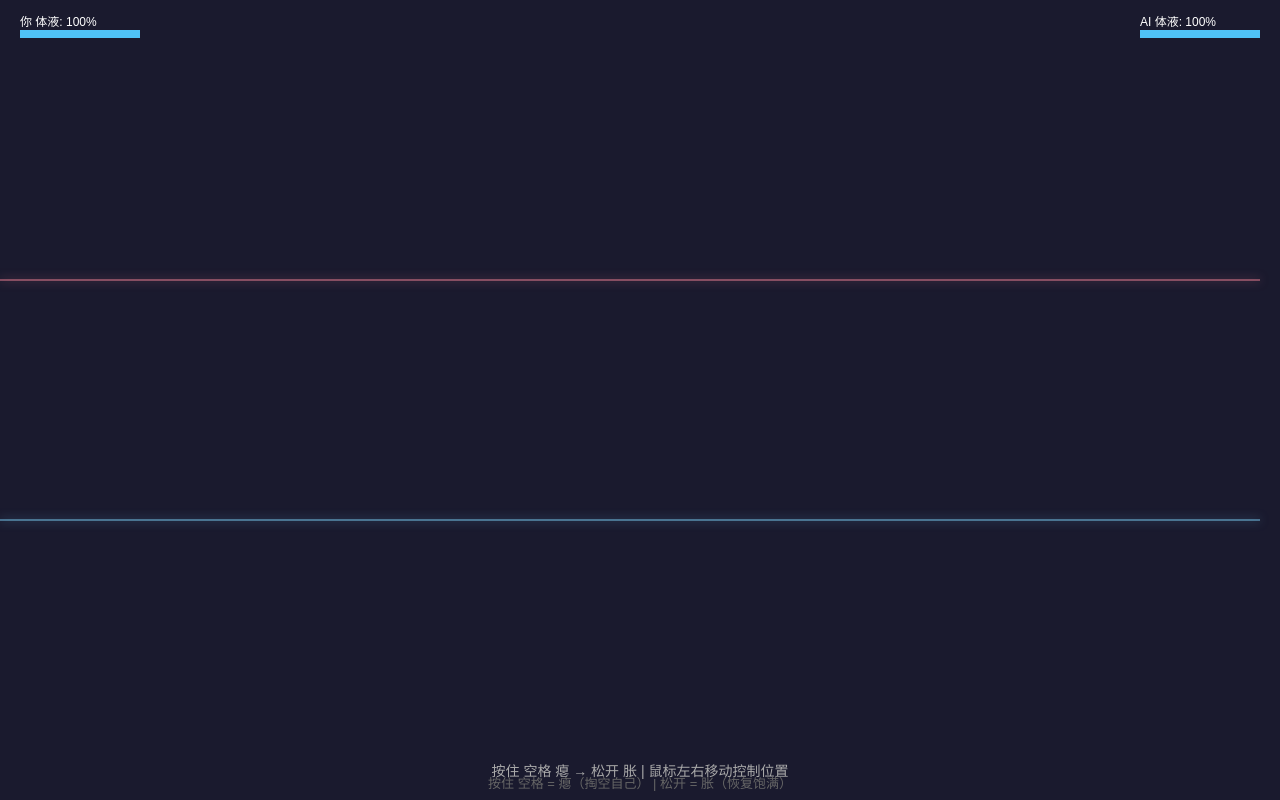
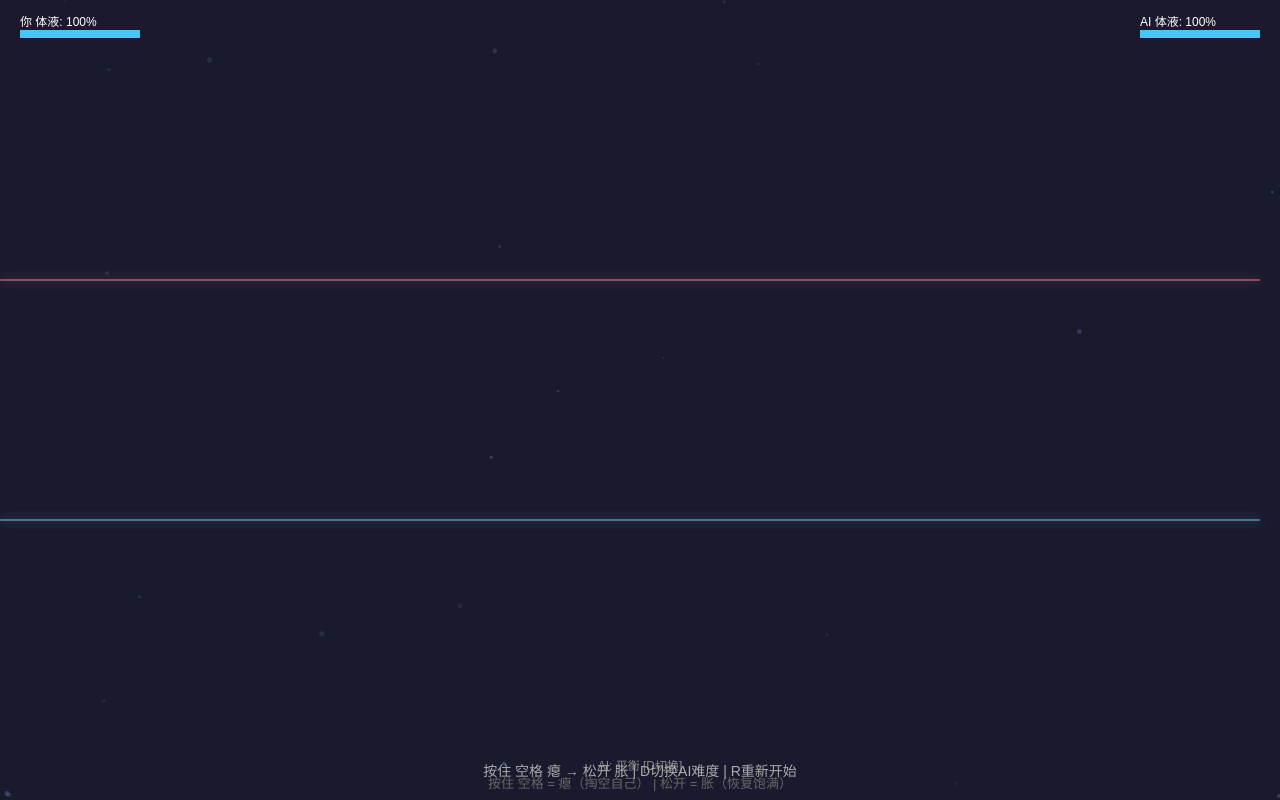
Before and after one commit to ampresent/bugs-love, a plain HTML site: page index.html in a window 1280 px wide. Both pictures are taken after a click on the button "开始". Drawn offline with Linux system fonts and the light colour scheme.

Commit message:
feat: touch support, background particles, AI difficulty (温柔/平衡/挑战)

```diff
--- a/index.html
+++ b/index.html
@@ -25,7 +25,7 @@ canvas { display: block; }
 </head>
 <body>
 <button id="start-btn">开始</button>
-<div id="instructions" class="hidden">按住 空格 瘪 → 松开 胀 | 鼠标左右移动控制位置</div>
+<div id="instructions" class="hidden">按住 空格 瘪 → 松开 胀 | D切换AI难度 | R重新开始</div>
 <canvas id="game"></canvas>
 <script src="audio-engine.js"></script>
 <script src="game-engine.js"></script>
--- a/main.js
+++ b/main.js
@@ -12,6 +12,12 @@
   let renderer = null;
   let running = false;
   let spaceHeld = false;
+  let aiDifficulty = 1; // 0=温柔, 1=平衡, 2=挑战
+  const aiProfiles = [
+    { name: '温柔', conflictThreshold: 0.4, filterLow: 1200, filterHigh: 3500 },
+    { name: '平衡', conflictThreshold: 0.3, filterLow: 800, filterHigh: 3000 },
+    { name: '挑战', conflictThreshold: 0.15, filterLow: 500, filterHigh: 2500 },
+  ];
 
   startBtn.addEventListener('click', () => {
     audio = new AudioEngine();
@@ -45,6 +51,18 @@
     }
   });
 
+  // 移动端触摸支持
+  canvas.addEventListener('touchstart', (e) => { e.preventDefault(); spaceHeld = true; }, { passive: false });
+  canvas.addEventListener('touchend', (e) => { e.preventDefault(); spaceHeld = false; }, { passive: false });
+  canvas.addEventListener('touchcancel', () => { spaceHeld = false; });
+
+  // 切换 AI 难度 (D 键)
+  document.addEventListener('keydown', (e) => {
+    if (e.code === 'KeyD' && game && game.state === 'playing') {
+      aiDifficulty = (aiDifficulty + 1) % aiProfiles.length;
+    }
+  });
+
   // 重新开始
   document.addEventListener('keydown', (e) => {
     if (e.code === 'KeyR' && game && game.state !== 'playing') {
@@ -62,6 +80,12 @@
       game.onCollision = (smooth) => audio.playCollision(smooth);
     }
   });
+
+  // 移动端检测
+  const isMobile = 'ontouchstart' in window || navigator.maxTouchPoints > 0;
+  if (isMobile) {
+    instructions.textContent = '触摸屏幕 = 瘪 | 松开 = 胀';
+  }
 
   let lastTime = 0;
 
@@ -84,11 +108,12 @@
     const freqDataB = audio.getFrequencyData(audio.bugB);
     const harmony = audio.computeHarmony(freqDataA, freqDataB);
 
-    // AI 逻辑：冲突多时降低自己的滤波
-    if (harmony.conflict > 0.3) {
-      audio.setAIFilter(800);
+    // AI 逻辑：根据难度档位调整
+    const profile = aiProfiles[aiDifficulty];
+    if (harmony.conflict > profile.conflictThreshold) {
+      audio.setAIFilter(profile.filterLow);
     } else {
-      audio.setAIFilter(3000);
+      audio.setAIFilter(profile.filterHigh);
     }
 
     // 旋律更新
@@ -107,7 +132,7 @@
     }
 
     // 渲染
-    renderer.render(game);
+    renderer.render(game, aiProfiles[aiDifficulty].name);
 
     requestAnimationFrame(loop);
   }
--- a/renderer.js
+++ b/renderer.js
@@ -9,6 +9,19 @@ class Renderer {
     this.beatPulse = 0; // 0-1 脉冲强度
     this.flashAlpha = 0; // 连接闪光
     this.flashColor = '#ff6496';
+    // 背景粒子
+    this.particles = [];
+    for (let i = 0; i < 40; i++) {
+      this.particles.push({
+        x: Math.random() * 2000,
+        y: Math.random() * 1200,
+        vx: (Math.random() - 0.5) * 0.3,
+        vy: (Math.random() - 0.5) * 0.2,
+        size: 1 + Math.random() * 2,
+        alpha: 0.1 + Math.random() * 0.3,
+        hue: Math.random() * 60 + 200, // 蓝紫色系
+      });
+    }
   }
 
   // 触发节拍脉冲
@@ -20,6 +33,26 @@ class Renderer {
   triggerFlash(color) {
     this.flashAlpha = 0.6;
     this.flashColor = color || '#ff6496';
+  }
+
+  // 绘制背景氛围粒子
+  drawBackgroundParticles() {
+    const ctx = this.ctx;
+    for (const p of this.particles) {
+      // 移动
+      p.x += p.vx;
+      p.y += p.vy;
+      // 边界回绕
+      if (p.x < -10) p.x = this.width + 10;
+      if (p.x > this.width + 10) p.x = -10;
+      if (p.y < -10) p.y = this.height + 10;
+      if (p.y > this.height + 10) p.y = -10;
+
+      ctx.beginPath();
+      ctx.arc(p.x, p.y, p.size, 0, Math.PI * 2);
+      ctx.fillStyle = `hsla(${p.hue}, 50%, 70%, ${p.alpha * (0.7 + Math.sin(this.time + p.x * 0.01) * 0.3)})`;
+      ctx.fill();
+    }
   }
 
   clear() {
@@ -216,18 +249,26 @@ class Renderer {
   }
 
   // 绘制操作提示
-  drawControlsHint() {
+  drawControlsHint(difficulty) {
     const ctx = this.ctx;
     ctx.save();
     ctx.fillStyle = '#666';
     ctx.font = '13px sans-serif';
     ctx.textAlign = 'center';
-    ctx.fillText('按住 空格 = 瘪（掏空自己） | 松开 = 胀（恢复饱满）', this.width / 2, this.height - 12);
+    const hint = 'ontouchstart' in window
+      ? '触摸屏幕 = 瘪 | 松开 = 胀'
+      : '按住 空格 = 瘪（掏空自己） | 松开 = 胀（恢复饱满）';
+    ctx.fillText(hint, this.width / 2, this.height - 12);
+    if (difficulty) {
+      ctx.fillStyle = '#888';
+      ctx.font = '12px sans-serif';
+      ctx.fillText(`AI: ${difficulty} [D切换]`, this.width / 2, this.height - 30);
+    }
     ctx.restore();
   }
 
   // 主绘制
-  render(game) {
+  render(game, aiDifficultyName) {
     this.time += 0.016;
 
     // 节拍脉冲衰减
@@ -237,12 +278,13 @@ class Renderer {
     this.flashAlpha = Math.max(0, this.flashAlpha - 0.03);
 
     this.clear();
+    this.drawBackgroundParticles();
     this.drawBug(game.bugA, '#e94560', '#ff8a9e');
     this.drawBug(game.bugB, '#4fc3f7', '#80d8ff');
     this.drawConnection(game.connection);
     this.drawFluidBar(game.bugA, 20, 30);
     this.drawFluidBar(game.bugB, this.width - 140, 30);
-    this.drawControlsHint();
+    this.drawControlsHint(aiDifficultyName);
 
     // 连接闪光效果
     if (this.flashAlpha > 0) {
```
Also changed, not shown: 1 other file.
